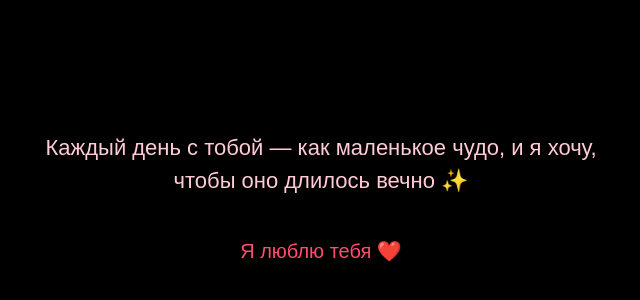
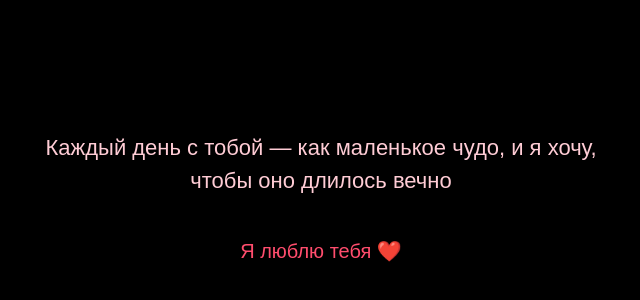
Before and after one commit to irinamilova/mini-love-site, a plain HTML site: page message.html in a window 1280 px wide. Shown: the part 204-504 px from the top of the page, 319-959 px from the left. Drawn offline with Linux system fonts and the light colour scheme.

Commit message:
Update message.html file

```diff
--- a/message.html
+++ b/message.html
@@ -10,7 +10,7 @@
 
   <div class="screen">
     <p style="max-width: 600px; text-align: center; font-size: 22px; color: #ffccd5; line-height: 1.5;">
-      Каждый день с тобой — как маленькое чудо, и я хочу, чтобы оно длилось вечно ✨
+      Каждый день с тобой — как маленькое чудо, и я хочу, чтобы оно длилось вечно
     </p>
     <p style="margin-top: 20px; font-size: 20px; color: #ff4d6d; text-align: center;">
       Я люблю тебя ❤️
```
